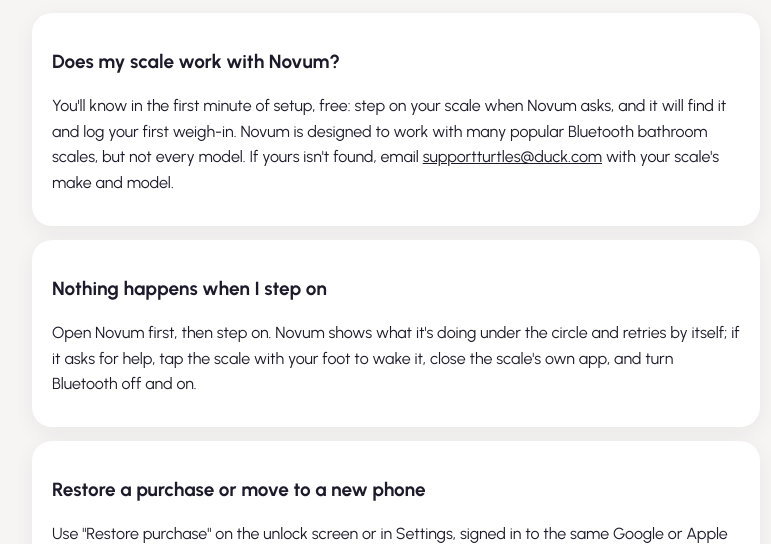
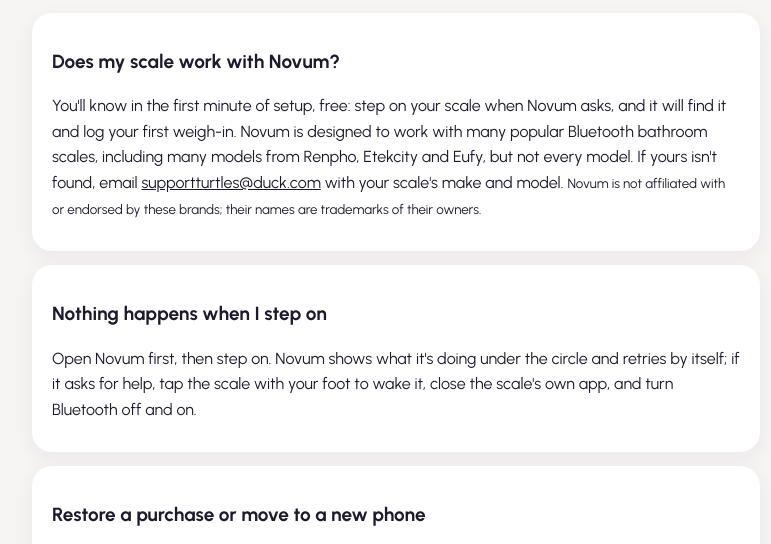
Before and after one commit to rbanks71981-stack/rbanks71981-stack.github.io, a plain HTML site: page novum-support.html in a window 1280 px wide. Shown: the part 200-744 px from the top of the page, without its empty margins (244-1015 px from the left). Drawn offline with Linux system fonts and the light colour scheme.

Commit message:
Novum support: name Renpho, Etekcity, Eufy with qualifiers, plus not-affiliated line
Co-Authored-By: Claude Opus 5.5 <noreply@anthropic.com>

```diff
--- a/novum-support.html
+++ b/novum-support.html
@@ -12,7 +12,7 @@ a{color:inherit}ul{padding-left:20px}nav a{margin-right:14px}
 <nav class="s"><a href="novum-support.html"><b>Support</b></a><a href="novum-privacy.html">Privacy</a><a href="novum-terms.html">Terms of Use</a></nav>
 <div class="logo">novum</div><h1>Novum <b>Support</b></h1>
 <p class="s">Email us any time: <a href="mailto:supportturtles@duck.com">supportturtles@duck.com</a>. We usually reply within two working days.</p>
-<div class="card"><h2>Does my scale work with Novum?</h2><p>You'll know in the first minute of setup, free: step on your scale when Novum asks, and it will find it and log your first weigh-in. Novum is designed to work with many popular Bluetooth bathroom scales, but not every model. If yours isn't found, email <a href="mailto:supportturtles@duck.com">supportturtles@duck.com</a> with your scale's make and model.</p></div>
+<div class="card"><h2>Does my scale work with Novum?</h2><p>You'll know in the first minute of setup, free: step on your scale when Novum asks, and it will find it and log your first weigh-in. Novum is designed to work with many popular Bluetooth bathroom scales, including many models from Renpho, Etekcity and Eufy, but not every model. If yours isn't found, email <a href="mailto:supportturtles@duck.com">supportturtles@duck.com</a> with your scale's make and model. <small>Novum is not affiliated with or endorsed by these brands; their names are trademarks of their owners.</small></p></div>
 <div class="card"><h2>Nothing happens when I step on</h2><p>Open Novum first, then step on. Novum shows what it's doing under the circle and retries by itself; if it asks for help, tap the scale with your foot to wake it, close the scale's own app, and turn Bluetooth off and on.</p></div>
 <div class="card"><h2>Restore a purchase or move to a new phone</h2><p>Use "Restore purchase" on the unlock screen or in Settings, signed in to the same Google or Apple account. To bring your weigh-ins along, turn on a backup in Settings → Your data before you switch.</p></div>
 <div class="card"><h2>Cancel a subscription</h2><p>Android: Google Play → Payments &amp; subscriptions → Subscriptions → Novum. iPhone: Settings → your name → Subscriptions → Novum. You keep access until the period you paid for ends.</p></div>
```
